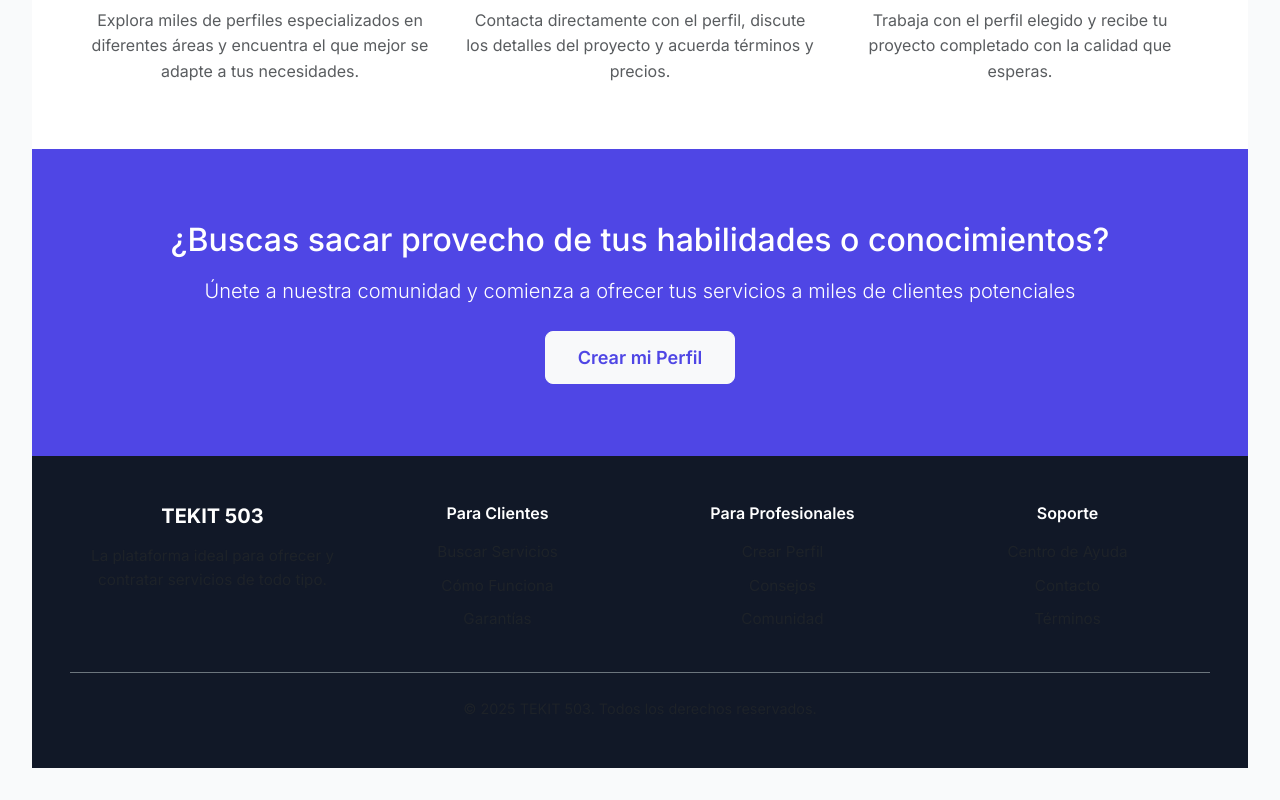
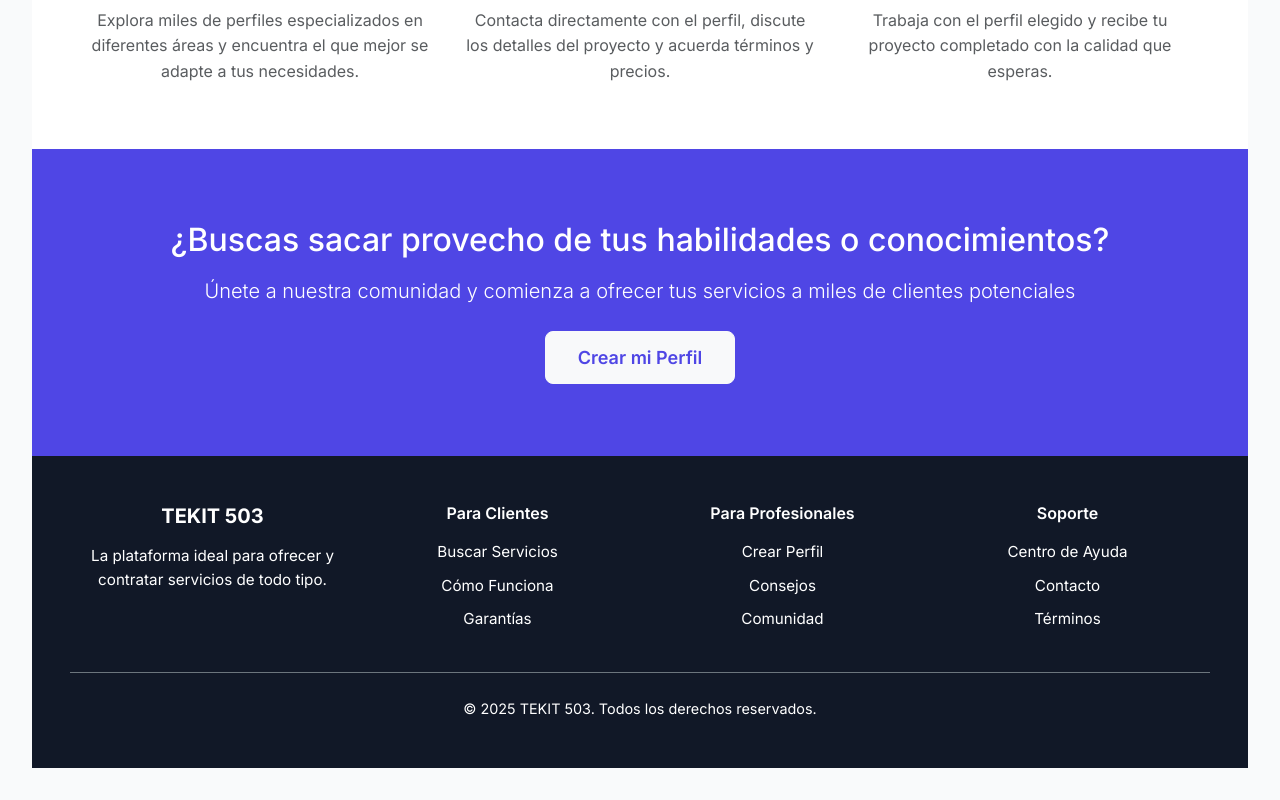
Before and after one commit to UCASV/TEKIT, a React (Vite) app in the folder FE/vite-project/: page / in a window 1280 px wide. Shown: the part 1736-2536 px from the top of the page. Built offline with nearby package versions, Linux system fonts and the light colour scheme.

Commit message:
fix: Reparar errores de visualizacion de front end

```diff
--- a/FE/vite-project/src/components/common/Footer/Footer.css
+++ b/FE/vite-project/src/components/common/Footer/Footer.css
@@ -1,6 +1,10 @@
 .footer {
   background-color: #111827 !important;
   margin-top: auto;
+}
+
+.footer .text-muted {
+  color: #ffffff !important;
 }
 
 .footer-title {
@@ -12,6 +16,7 @@
 .footer-description {
   font-size: 0.95rem;
   line-height: 1.6;
+  color: white;
 }
 
 .footer-subtitle {
@@ -23,12 +28,14 @@
 .footer-link {
   transition: color 0.3s ease;
   font-size: 0.95rem;
+  color: white;
 }
 
 .footer-link:hover {
-  color: white !important;
+  color: grey !important;
 }
 
-.copyright {
+.copyright  {
   font-size: 0.9rem;
+  color: white;
 }
```
